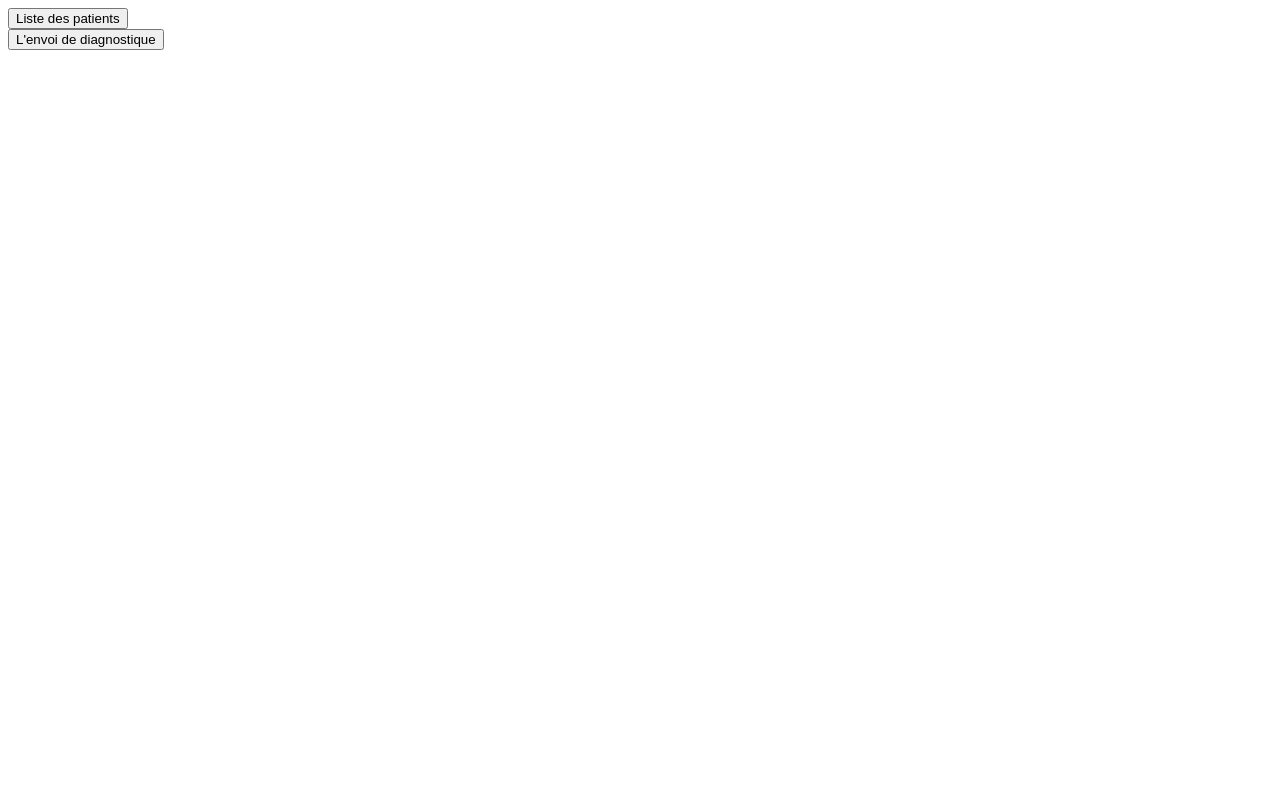
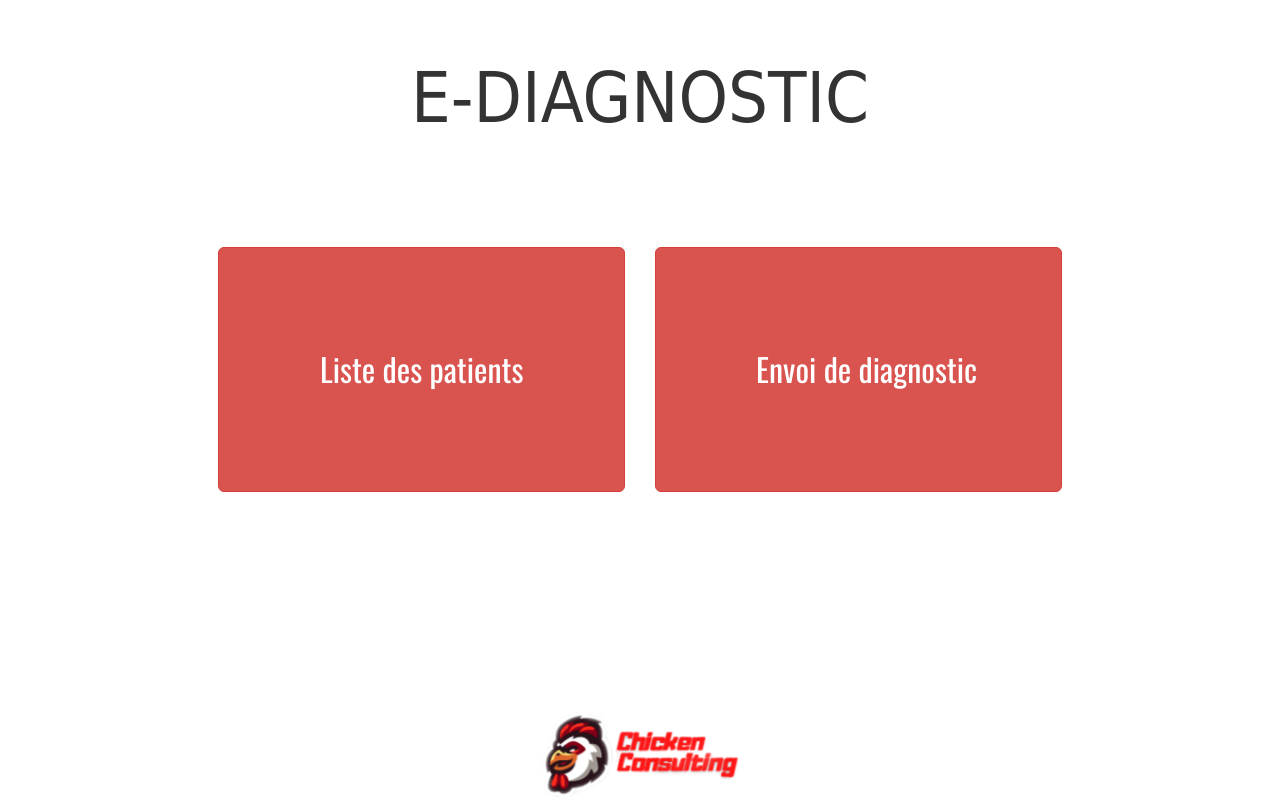
Before and after one commit to Otasan/interop-FHIR, an Angular app: page / in a window 1280 px wide. Built offline with nearby package versions, Linux system fonts and the light colour scheme.

Commit message:
boostrap etape 1

```diff
--- a/src/app/home/home.component.css
+++ b/src/app/home/home.component.css
@@ -0,0 +1,33 @@
+body {
+    font-family: 'Cardo', serif;
+    background-color: #edf2f1;
+}
+
+h1 {
+    font-size: 500%;
+}
+
+h2,
+h3,
+h4,
+h5,
+h6 {
+    font-family: 'Oswald', sans-serif;
+    text-transform: uppercase;
+}
+
+.btn {
+    font-family: 'Oswald', sans-serif;
+    padding: 100px;
+    font-size: xx-large
+}
+
+footer {
+    text-align: center;
+    position: fixed;
+    bottom: 0;
+    width: 100%;
+    display: inline-block;
+    vertical-align: top;
+    font-size: 13px;
+}
--- a/src/app/home/home.component.html
+++ b/src/app/home/home.component.html
@@ -1,10 +1,35 @@
 <div class="content" role="main">
+
     <div class="row">
-      <div class="col">
-        <a routerLink="/ĹistePatients"><button class="btn">Liste des patients</button></a>
-      </div>
-      <div class="col">
-        <a routerLink="/Diagnostic"><button class="btn">L'envoi de diagnostique</button></a>
-      </div>
+        <div class="col-lg-12 text-center" style="padding-top: 40px; font-family: 'Tahoma'">
+            <h1>E-DIAGNOSTIC</h1>
+        </div>
     </div>
+
+    <div class="row" style="padding-top: 100px; padding-bottom: 100px;">
+
+        <div class="col-md-2"></div>
+
+        <div class="col-md-4 text-center">
+            <a routerLink="/ĹistePatients">
+                <button class="btn btn-danger btn-lg btn-block">
+                  <span>Liste des patients</span>
+                </button>
+            </a>
+        </div>
+
+        <div class="col-md-4 text-center">
+            <a routerLink="/Diagnostic">
+                <button class="btn btn-danger btn-lg btn-block">
+                  <span>Envoi de diagnostic</span>
+                </button>
+            </a>
+        </div>
+
+    </div>
+
 </div>
+
+<footer>
+    <img class="mx-auto" src="..\assets\images\logo.png" width="200px" height="auto" />
+</footer>
--- a/src/index.html
+++ b/src/index.html
@@ -1,13 +1,20 @@
 <!doctype html>
 <html lang="en">
+
 <head>
     <meta charset="utf-8">
     <title>InteropFHIR</title>
     <base href="/">
     <meta name="viewport" content="width=device-width, initial-scale=1">
     <link rel="icon" type="image/x-icon" href="favicon.ico">
+    <link rel="stylesheet" href="https://maxcdn.bootstrapcdn.com/bootstrap/3.3.7/css/bootstrap.min.css" integrity="sha384-BVYiiSIFeK1dGmJRAkycuHAHRg32OmUcww7on3RYdg4Va+PmSTsz/K68vbdEjh4u" crossorigin="anonymous">
+    <link href="https://fonts.googleapis.com/css?family=Cardo:400,700|Oswald" rel="stylesheet">
 </head>
+
 <body>
     <app-root></app-root>
+    <script src="https://code.jquery.com/jquery-3.1.1.min.js" integrity="sha256-hVVnYaiADRTO2PzUGmuLJr8BLUSjGIZsDYGmIJLv2b8=" crossorigin="anonymous"></script>
+    <script src="https://maxcdn.bootstrapcdn.com/bootstrap/3.3.7/js/bootstrap.min.js" integrity="sha384-Tc5IQib027qvyjSMfHjOMaLkfuWVxZxUPnCJA7l2mCWNIpG9mGCD8wGNIcPD7Txa" crossorigin="anonymous"></script>
 </body>
+
 </html>
```
Also changed, not shown: src/assets/images/logo.png (added). Lines whose indentation alone changed are shown as unchanged.
